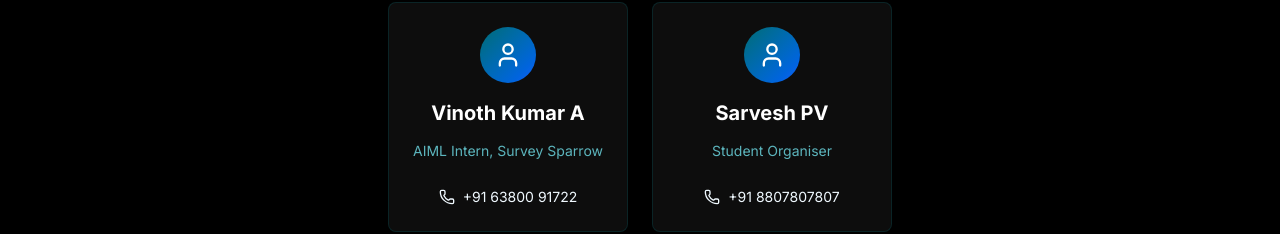
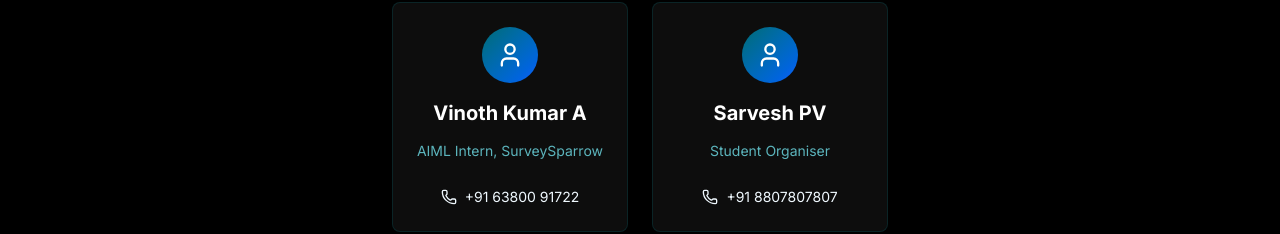
Before and after one commit to BHOOSHITHA/neoverse_26, a React (Vite) app: page / in a window 1280 px wide. Shown: the part 9206-9440 px from the top of the page. Built offline with nearby package versions, Linux system fonts and the light colour scheme.

Commit message:
Initial Commit

```diff
--- a/src/components/ContactsSection.tsx
+++ b/src/components/ContactsSection.tsx
@@ -4,7 +4,7 @@ export default function ContactsSection() {
   const contacts = [
     {
       name: 'Vinoth Kumar A',
-      role: 'AIML Intern, Survey Sparrow',
+      role: 'AIML Intern, SurveySparrow',
       phone: '+91 63800 91722'
     },
     {
```
